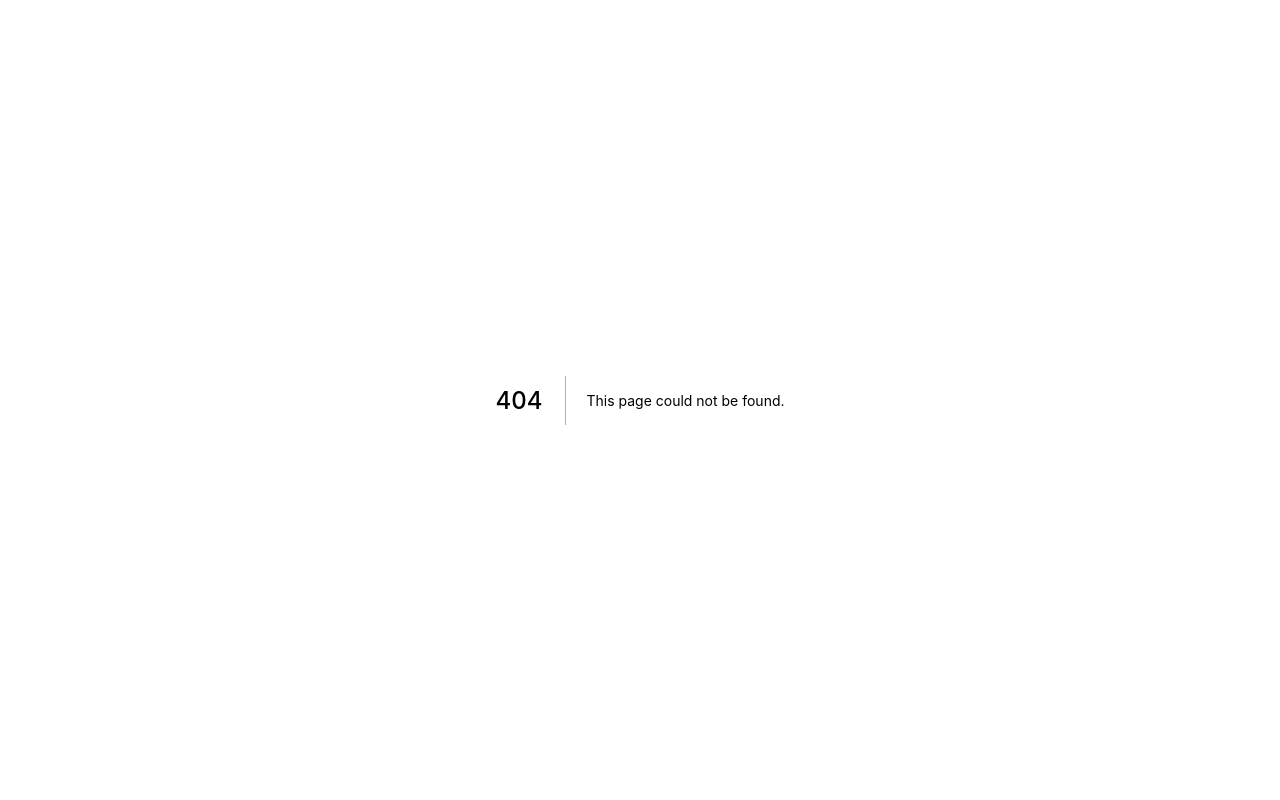
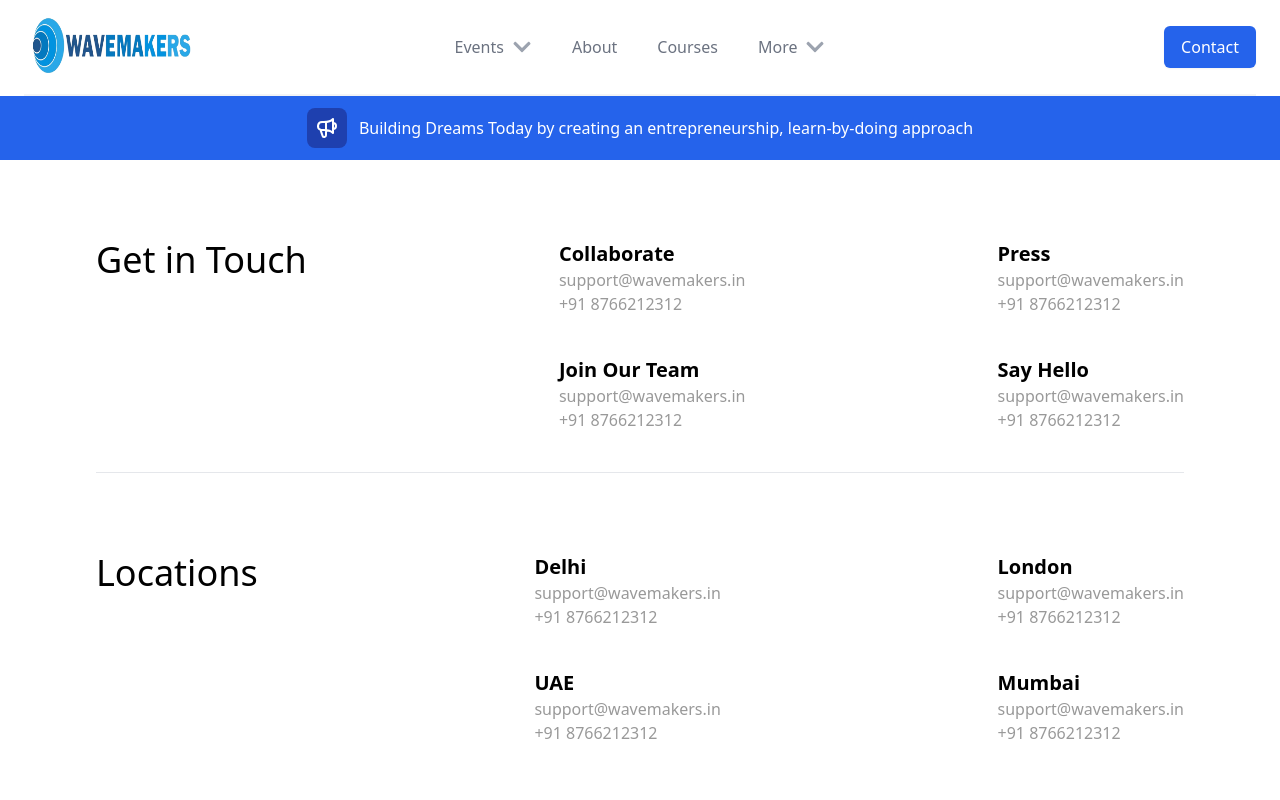
Before and after one commit to arash-arora/cif, a Next.js app: page /contact in a window 1280 px wide. Before the commit this address had no page. Shown: the top 800 px of the page. Built offline with nearby package versions, Linux system fonts and the light colour scheme.

Commit message:
contact page started

```diff
--- /dev/null
+++ b/components/Contact.tsx
@@ -0,0 +1,69 @@
+import React from 'react'
+
+function Contact() {
+  return (
+    <div className="mx-24">
+      <div className="mt-20 flex justify-between">
+        <div>
+          <h1 className="text-4xl">Get in Touch</h1>
+        </div>
+        <div className="flex flex-col gap-10">
+          <div>
+            <h3 className="text-xl font-semibold">Collaborate</h3>
+            <p className="text-[#999]">support@wavemakers.in</p>
+            <p className="text-[#999]">+91 8766212312</p>
+          </div>
+          <div>
+            <h3 className="text-xl font-semibold">Join Our Team</h3>
+            <p className="text-[#999]">support@wavemakers.in</p>
+            <p className="text-[#999]">+91 8766212312</p>
+          </div>
+        </div>
+        <div className="flex flex-col gap-10">
+          <div>
+            <h3 className="text-xl font-semibold">Press</h3>
+            <p className="text-[#999]">support@wavemakers.in</p>
+            <p className="text-[#999]">+91 8766212312</p>
+          </div>
+          <div>
+            <h3 className="text-xl font-semibold">Say Hello</h3>
+            <p className="text-[#999]">support@wavemakers.in</p>
+            <p className="text-[#999]">+91 8766212312</p>
+          </div>
+        </div>
+      </div>
+      <hr className="mt-10" />
+      <div className="mt-20 flex justify-between">
+        <div>
+          <h1 className="text-4xl">Locations</h1>
+        </div>
+        <div className="flex flex-col gap-10">
+          <div>
+            <h3 className="text-xl font-semibold">Delhi</h3>
+            <p className="text-[#999]">support@wavemakers.in</p>
+            <p className="text-[#999]">+91 8766212312</p>
+          </div>
+          <div>
+            <h3 className="text-xl font-semibold">UAE</h3>
+            <p className="text-[#999]">support@wavemakers.in</p>
+            <p className="text-[#999]">+91 8766212312</p>
+          </div>
+        </div>
+        <div className="flex flex-col gap-10">
+          <div>
+            <h3 className="text-xl font-semibold">London</h3>
+            <p className="text-[#999]">support@wavemakers.in</p>
+            <p className="text-[#999]">+91 8766212312</p>
+          </div>
+          <div>
+            <h3 className="text-xl font-semibold">Mumbai</h3>
+            <p className="text-[#999]">support@wavemakers.in</p>
+            <p className="text-[#999]">+91 8766212312</p>
+          </div>
+        </div>
+      </div>
+    </div>
+  )
+}
+
+export default Contact
--- a/components/Header.tsx
+++ b/components/Header.tsx
@@ -312,7 +312,7 @@ export default function Example() {
               Sign in
             </a> */}
             <a
-              href="#"
+              href="/contact"
               className="ml-8 inline-flex items-center justify-center whitespace-nowrap rounded-md border border-transparent bg-blue-600 px-4 py-2 text-base font-medium text-white shadow-sm hover:bg-blue-700"
             >
               Contact
--- /dev/null
+++ b/pages/contact.tsx
@@ -0,0 +1,16 @@
+import Contact from '../components/Contact'
+import Header from '../components/Header'
+import Footer from '../components/Footer'
+import Banner from '../components/Banner'
+function contact() {
+  return (
+    <>
+      <Header />
+      <Banner />
+      <Contact />
+      <Footer />
+    </>
+  )
+}
+
+export default contact
```
